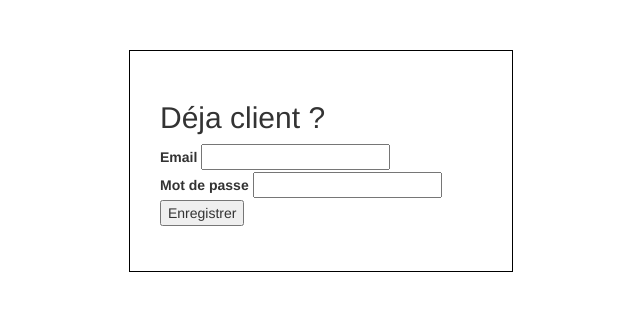
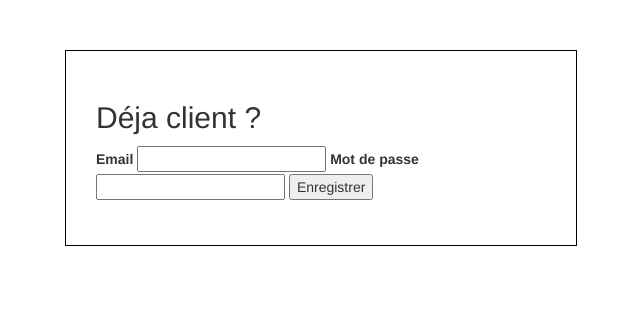
Before and after one commit to GauthierV/hosts, a plain HTML site: page source/connexion.html in a window 1280 px wide. Shown: the whole page, without its empty margins (319-959 px from the left). Drawn offline with nearby package versions, Linux system fonts and the light colour scheme.

Commit message:
ajout formulaire connexion modif

```diff
--- a/source/connexion.css
+++ b/source/connexion.css
@@ -5,10 +5,15 @@
     display: flex;
     flex-direction: column;
     border: 1px solid black;
-    width: 30%;
+    width: 40%;
     padding: 30px;
     align-content: center;
     margin-left: auto;
     margin-right: auto;
     background-color: white;
 }
+
+label {
+
+    margin-top: 5px;
+}
--- a/source/connexion.html
+++ b/source/connexion.html
@@ -8,7 +8,7 @@
           integrity="sha384-BVYiiSIFeK1dGmJRAkycuHAHRg32OmUcww7on3RYdg4Va+PmSTsz/K68vbdEjh4u" crossorigin="anonymous">
 </head>
 <body>
-<main>
+
     <div id="container">
         <form method="post" class="form-group" action="">
                 <h2>Déja client ?</h2>
@@ -22,6 +22,5 @@
                 <button type="button" id="button"> Enregistrer</button>
         </form>
     </div>
-</main>
 </body>
 </html>
```
Also changed, not shown: source/AccueilUser.html (+0 -1 lines).
